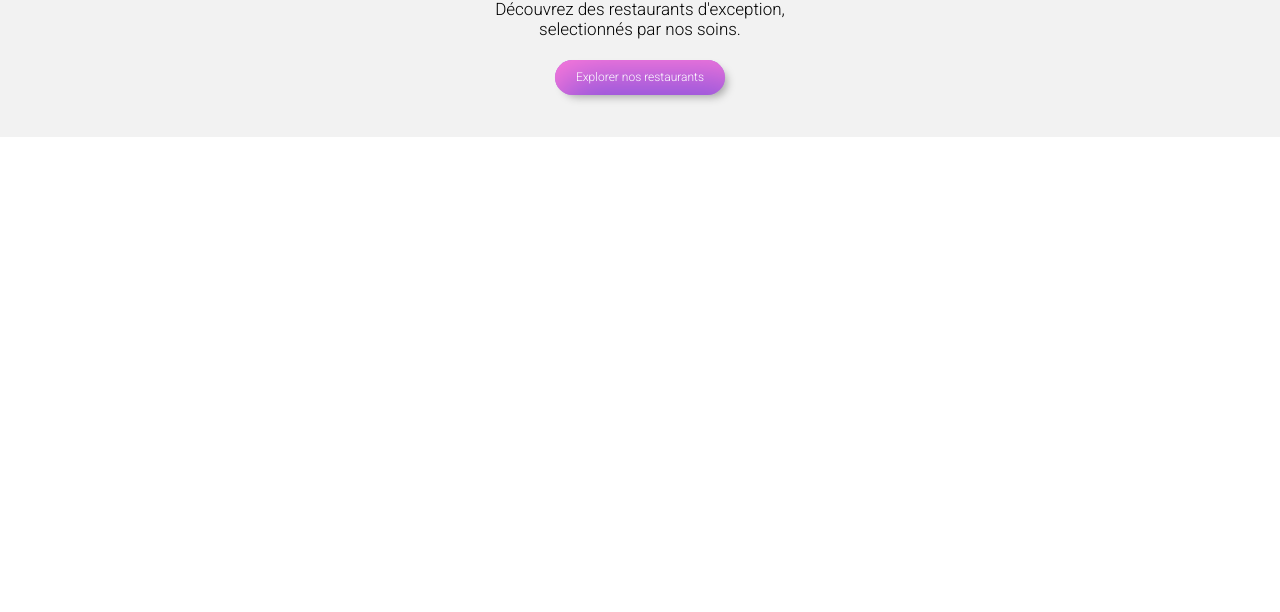
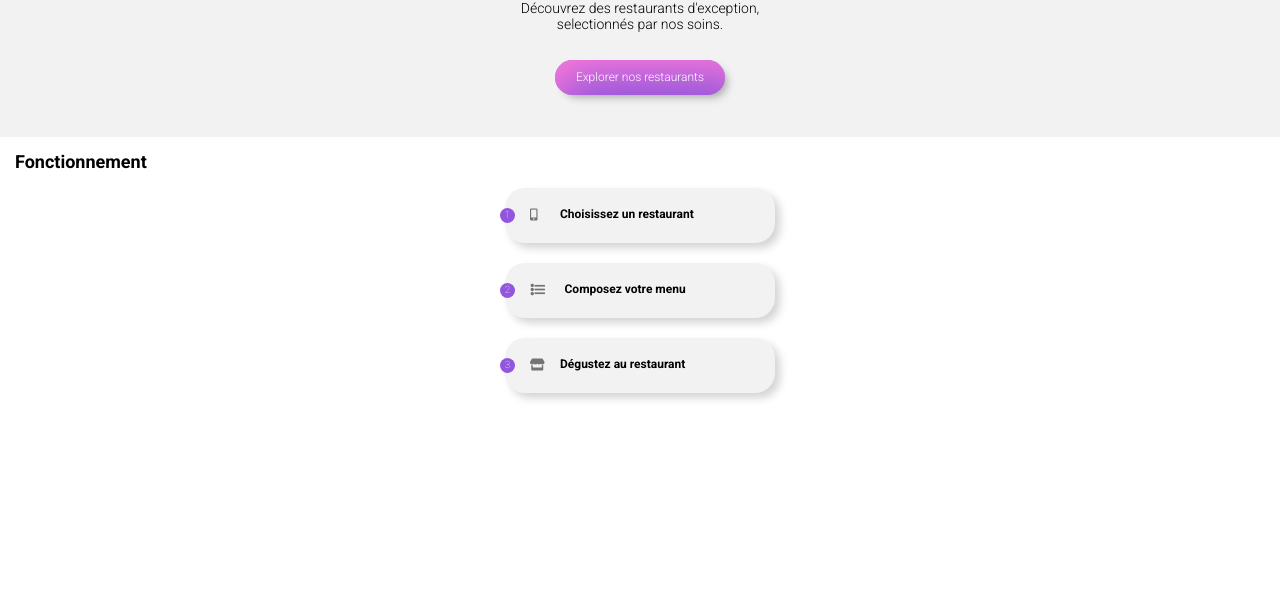
Before and after one commit to BontempsDylan/P3, a website: page index.html in a window 1280 px wide. Shown: the part 188-800 px from the top of the page. Drawn offline with nearby package versions, Linux system fonts and the light colour scheme; a web font is replaced by a local one.

Commit message:
réalisation NAV et petites modifications header

```diff
--- a/CSS/scss/Layout/_header.scss
+++ b/CSS/scss/Layout/_header.scss
@@ -20,15 +20,15 @@
         &__formulaire{
             width: 100%;
             display: flex;
-            border-top: 3px solid darken($color: hsl(0,0%,95%), $amount: 12%);
+            border-top: 3px solid $colour-block-12;
             &__search{
-                background: $colour-block-darken;
+                background: $colour-block-5;
                 width: 66%;
                 height: 40px;
                 margin: 0px;
                 padding-left: 9px;
                 border-style: solid;
-                border-color: $colour-block-darken;
+                border-color: $colour-block-5;
                 &::placeholder{
                     color: black;
                     font-family: 'Roboto';
@@ -50,7 +50,7 @@
             align-items: flex-end;
             padding-bottom: 15px;
             margin: 0px;
-            width: 80%;
+            width: 60%;
             height: 100px;
             & h2{
                 text-align: center;
@@ -58,7 +58,7 @@
                 margin: 0px;
                 font-family: 'Roboto';
                 font-weight: 600;
-                font-size: 22px;
+                font-size: 18px;
             }
         }
         &__p{
@@ -73,7 +73,7 @@
                 margin: 0px;
                 font-family: 'Roboto';
                 font-weight: 300;
-                font-size: 17px;
+                font-size: 14px;
             }
         }
     }
@@ -93,7 +93,7 @@
             font-family: 'Roboto';
             font-size: 12px;
             font-weight: 300;
-            box-shadow: 5px 5px 8px -3px darken($color: hsl(0,0%,95%), $amount: 30%),
+            box-shadow: 5px 5px 8px -3px $colour-block-30,
                         15px 33px 45px -20px $colour-secondary inset;
 
         }
@@ -105,7 +105,7 @@
     display: flex;
     justify-content: end;
     align-items: center;
-    background: $colour-block-darken;
+    background: $colour-block-5;
     width: 34%;
     height: 40px;
     margin: 0px;
--- a/CSS/scss/Layout/_nav.scss
+++ b/CSS/scss/Layout/_nav.scss
@@ -0,0 +1,62 @@
+.nav{
+    width: 100%;
+    height: 300px;
+    &__title{
+        padding-left: 15px;
+        & h2{
+            font-family: 'Roboto';
+            font-weight: 600;
+            font-size: 18px;
+        }
+    }
+    &__block{
+        width: 100%;
+        height: 75px;
+        display: flex;
+        justify-content: center;
+        &__btn{
+            display: flex;
+            align-items: center;
+            font-family: 'Roboto';
+            font-size: 12px;
+            font-weight: 600;
+            width: 270px;
+            height: 55px;
+            border-radius: 20px 20px 20px 20px;
+            background: $colour-block;
+            box-shadow: 5px 5px 8px $colour-block-12;
+            & i{
+                color: darken($color: hsl(0,0%,95%), $amount: 50%);
+            }
+            &__box{
+                padding-right: 10px;
+                position: relative;
+                left: -5px;
+                &__p{
+                    display: flex;
+                    justify-content: center;
+                    align-items: center;
+                    background: $colour-primary;
+                    border-radius: 50%;
+                    width: 15px;
+                    height: 15px;
+                    color: white;
+                    font-family: 'Roboto';
+                    font-size: 10px;
+                    font-weight: 200;
+
+                }
+            }
+
+        }
+    }
+}
+.fa-mobile-alt{
+    width: 30px;
+}
+.fa-bars{
+    width: 30px;
+}
+.fa-store{
+    width: 30px;
+}
--- a/CSS/scss/Utils/_functions.scss
+++ /dev/null
@@ -1,5 +0,0 @@
-@function darkun-shift($colour){
-    @if (lightness($colour) < 25% ) {
-        $colour:darken($colour, 20%);
-    }
-}
--- a/CSS/scss/Utils/_mixins.scss
+++ /dev/null
@@ -1,5 +0,0 @@
-@mixin darken($colour: $colour-block) {
-    @if (lightness($colour) > 80%) {
-        $colour: darken($colour, 30%)
-    }
-}
--- a/CSS/scss/Utils/_variables.scss
+++ b/CSS/scss/Utils/_variables.scss
@@ -2,4 +2,6 @@ $colour-block: hsl(0,0%,95%);
 $colour-primary: hsl(267,66%,60%);
 $colour-secondary: hsl(317,100%,74%);
 $colour-tertiaire: hsl(165,56%,74%);
-$colour-block-darken: darken($color: hsl(0,0%,95%), $amount: 5%)
+$colour-block-5: darken($color: hsl(0,0%,95%), $amount: 5%);
+$colour-block-12: darken($color: hsl(0,0%,95%), $amount: 12%);
+$colour-block-30: darken($color: hsl(0,0%,95%), $amount: 30%);
--- a/index.html
+++ b/index.html
@@ -31,7 +31,23 @@
         </div>
     </Header>
 
-    <nav>
+    <nav class="nav">
+        <div class="nav__title"><h2>Fonctionnement</h2></div>
+        <div class="nav__block">
+            <bouton class="nav__block__btn">
+                <div class="nav__block__btn__box"><p class="nav__block__btn__box__p">1</p></div><i class="fas fa-mobile-alt"></i>Choisissez un restaurant
+            </bouton>
+        </div>
+        <div class="nav__block">
+            <bouton class="nav__block__btn">
+                <div class="nav__block__btn__box"><p class="nav__block__btn__box__p">2</p></div><i class="fas fa-ellipsis-v"></i><i class="fas fa-bars"></i>Composez votre menu
+            </bouton>
+        </div>
+        <div class="nav__block">
+            <bouton class="nav__block__btn">
+                <div class="nav__block__btn__box"><p class="nav__block__btn__box__p">3</p></div><i class="fas fa-store"></i>Dégustez au restaurant
+            </bouton>
+        </div>
 
     </nav>
 
```
Also changed, not shown: CSS/public/css/main.css, 1 other file.
